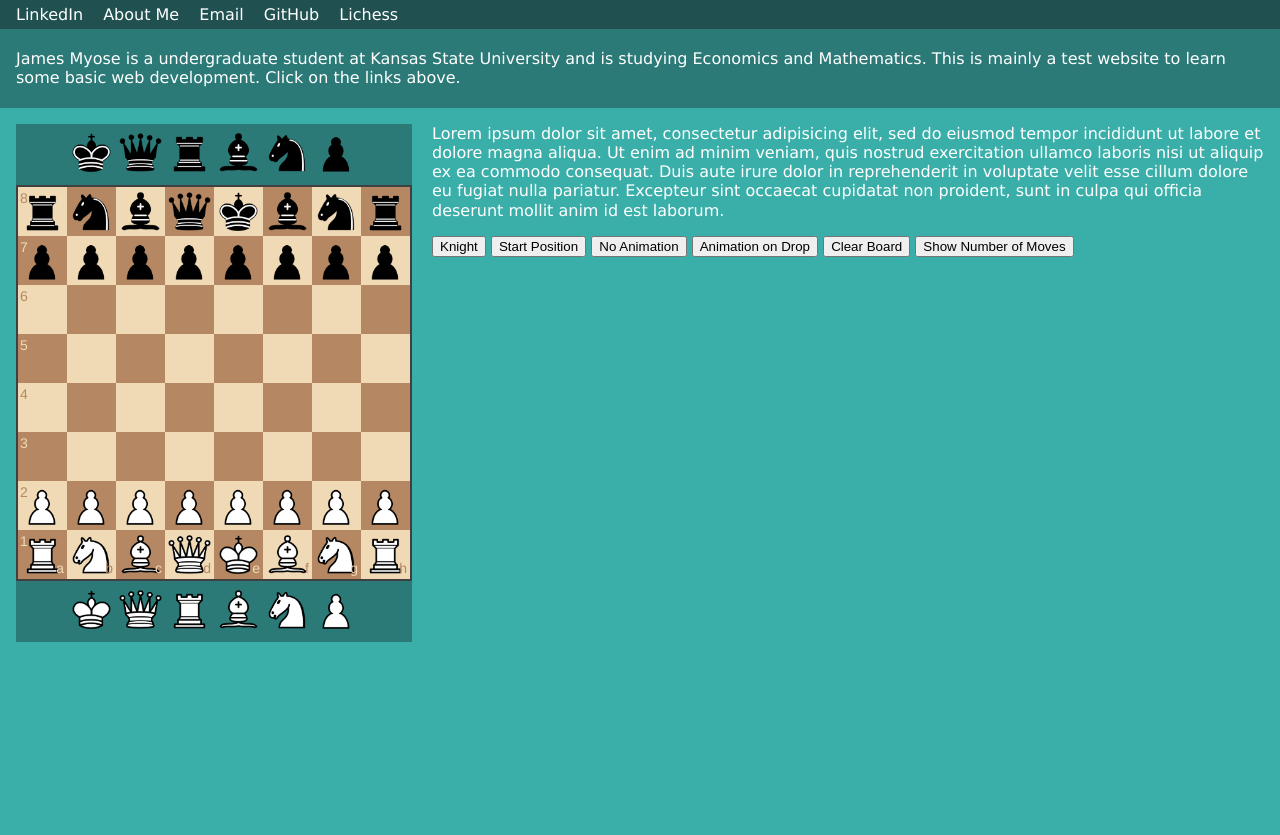
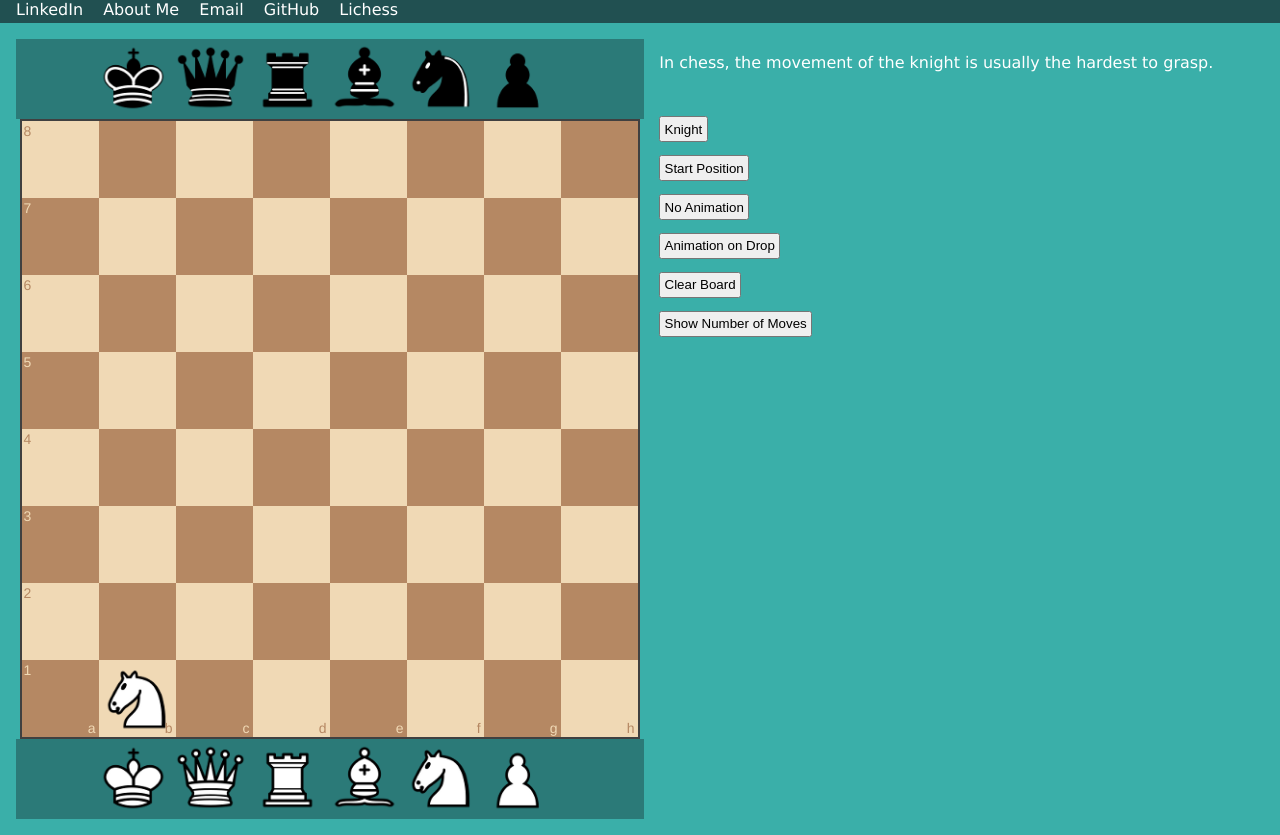
Before and after one commit to jamesmyose/jamesmyose.github.io, a plain HTML site: page index.html in a window 1280 px wide. Shown: the part 62-897 px from the top of the page. Before the commit the page ends 800 px from the top, so only its background shows below. Drawn offline with nearby package versions, Linux system fonts and the light colour scheme.

Commit message:
minor tweaks

```diff
--- a/css/chessboard-1.0.0.css
+++ b/css/chessboard-1.0.0.css
@@ -4,10 +4,12 @@
   clear: both;
 }
 
+/*
 .board-b72b1 {
   border: 2px solid #404040;
   box-sizing: content-box;
 }
+*/
 
 .square-55d63 {
   float: left;
--- a/css/index.css
+++ b/css/index.css
@@ -16,7 +16,7 @@ EE964B
 */
 
 body{
-    line-height: 1.2em;
+    line-height: 1em;
     margin: 0;
 
     background-color: #3AAFA9;
@@ -99,17 +99,24 @@ body{
 }
 
 #myBoard{
-    padding: 1em;
-    float: left;
+  margin: 1em;
+  width: 49%;
+  max-width: 90%;
+  white-space: nowrap;
+  float: left;
+  /*margin: 0 auto;*/
+}
+
+.board-b72b1{
+  border: 2px solid #404040;
+  box-sizing: content-box;
+  margin: 0 auto;
 }
 
 .spare-pieces-7492f {
+  margin: 0 auto;
   background-color: #2B7A78;
-
-  /* this width because there is some padding implemented in the html*/
-  width: 345px;
-  padding-top: 0.25em;
-  padding-bottom: 0.25em;
+  box-sizing: border-box;
 }
 
 .square-55d63 {
@@ -126,6 +133,12 @@ body{
   color: #ffffff;
   text-align: center;
   font-weight: bold;
+}
+
+button {
+  margin: 1em;
+  padding: 0.25em;
+  display: block;
 }
 /*
 .splitleft{
--- a/index.html
+++ b/index.html
@@ -10,6 +10,8 @@
         <script src="https://code.jquery.com/jquery-1.12.4.min.js"></script>
         <script type="text/javascript" src="js/chessboard-1.0.0.js"></script>
         <script type="text/javascript" src="js/chess.js"></script>
+
+        <meta name="viewport" content="width=device-width, initial-scale=1.0">
 
         <link rel="icon" href="pineapple.png">
     </head>
@@ -28,10 +30,11 @@
                 <li><a href="https://lichess.org/@/JamesMyose" target = "_blank">Lichess</a></li>
             </ul>
         </div>
-
+        <!--
         <section id="showcase">
             <p>James Myose is a undergraduate student at Kansas State University and is studying Economics and Mathematics. This is mainly a test website to learn some basic web development. Click on the links above.</p>
         </section>
+        -->
         <!--
         <div class="main">
             <p>Lorem ipsum dolor sit amet, consectetur adipisicing elit, sed do eiusmod tempor incididunt ut labore et dolore magna aliqua. Ut enim ad minim veniam, quis nostrud exercitation ullamco laboris nisi ut aliquip ex ea commodo consequat. Duis aute irure dolor in reprehenderit in voluptate velit esse cillum dolore eu fugiat nulla pariatur. Excepteur sint occaecat cupidatat non proident, sunt in culpa qui officia deserunt mollit anim id est laborum.</p>
@@ -40,19 +43,20 @@
         -->
 
         <!-- Board Setup -->
-        <div id="myBoard" style="width: 400px"></div>
+        <div id="myBoard"></div>
 
-        <div class="main">
-            <p>Lorem ipsum dolor sit amet, consectetur adipisicing elit, sed do eiusmod tempor incididunt ut labore et dolore magna aliqua. Ut enim ad minim veniam, quis nostrud exercitation ullamco laboris nisi ut aliquip ex ea commodo consequat. Duis aute irure dolor in reprehenderit in voluptate velit esse cillum dolore eu fugiat nulla pariatur. Excepteur sint occaecat cupidatat non proident, sunt in culpa qui officia deserunt mollit anim id est laborum.</p>
-        </div>
+        <span class="main">
+            <p>In chess, the movement of the knight is usually the hardest to grasp.</p>
+        </span>
 
+        <div id="options">
           <button id="setKnight">Knight</button>
           <button id="setStartBtn">Start Position</button>
           <button id="animationBtn">No Animation</button>
           <button id="mouseover">Animation on Drop</button>
           <button id="clearBoardBtn">Clear Board</button>
           <button id="showNumbers">Show Number of Moves</button>
-
+        </div>
 
         <script src = "js/index.js"></script>
     </body>
--- a/js/chessboard-1.0.0.js
+++ b/js/chessboard-1.0.0.js
@@ -763,7 +763,8 @@
       }
 
       // pad one pixel
-      var boardWidth = containerWidth - 1
+      // changed by JamesMyose from - 1 to - 4 because -1 is wacky
+      var boardWidth = containerWidth - 4
 
       while (boardWidth % 8 !== 0 && boardWidth > 0) {
         boardWidth = boardWidth - 1
--- a/js/index.js
+++ b/js/index.js
@@ -15,6 +15,7 @@ color of coordinates on bottom and left need to be the same color
 FIXED: when animation is false, coloring on mouseover doesn't work
 multiple kings on the same color don't work
 probably need to add a line that waits until the document is loaded
+font of number of moves isn't adaptive to size of board
 
 Ideas:
 Make animation with pieces for each move
@@ -25,10 +26,8 @@ add target square to find how many moves to that square
 DONE: animation button
 */
 
-// var startFen = '8/8/8/8/8/8/8/1N6'
-
-
-var startFen = "start"
+var startFen = '8/8/8/8/8/8/8/1N6'
+// var startFen = 'start'
 
 var board = null
 var game = null
@@ -130,8 +129,8 @@ function highlight (square, piece, color) {
 
   for (var i = 0; i < arr.length; i++) {
     if (animation) {
-      timeouts.push(setTimeout(addColor, i * 15, arr[i].square, arr[i].layer))
-      if (showNumbers) timeouts.push(setTimeout(addNumbers, i * 15, arr[i].square, arr[i].layer, color))
+      timeouts.push(setTimeout(addColor, i * 10, arr[i].square, arr[i].layer))
+      if (showNumbers) timeouts.push(setTimeout(addNumbers, i * 10, arr[i].square, arr[i].layer, color))
     }
     else {
       addColor(arr[i].square, arr[i].layer)
@@ -210,13 +209,7 @@ function helper (arr, distance) {
 
 // two helper methods for the three methods below
 function resetGamePos (color) {
-  var currentBoard
-  if (color === 'w') {
-    currentBoard = board.fen().concat(' w - - 0 1')
-  }
-  else {
-    currentBoard = board.fen().concat(' b - - 0 1')
-  }
+  var currentBoard = board.fen().concat(' ', color, ' - - 0 1')
   game.load(currentBoard)
 }
 
@@ -301,6 +294,29 @@ var config = {
 }
 board = Chessboard('myBoard', config)
 numberText()
+changeWidth()
+
+
+function changeWidth() {
+  var width = 4
+  var containerWidth = parseInt(document.getElementById('myBoard').offsetWidth, 10)
+
+  // defensive, prevent infinite loop
+  if (!containerWidth || containerWidth <= 0) {
+    return 0
+  }
+
+  // remove the two pixels that are guaranteed
+  containerWidth -= 2
+  containerWidth -= containerWidth % 8
+
+  width += containerWidth
+
+  var elements = document.getElementsByClassName("spare-pieces-7492f")
+  for (var i = 0; i < elements.length; i++) {
+    elements[i].style.width = width + 'px';
+  }
+}
 
 // change position to just knight (button)
 $('#setKnight').on('click', function () {
```
Lines whose indentation alone changed are shown as unchanged.
